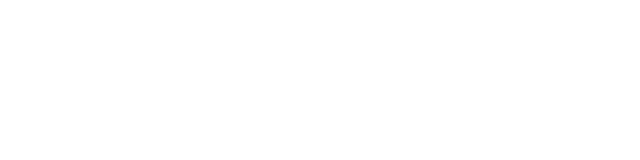
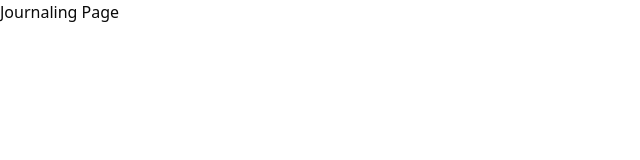
Before and after one commit to bitxHunt/hopefu, a React (Vite) app in the folder client/: page /journaling in a window 1280 px wide. Before the commit this address had no page. Shown: the top 160 px of the page, without its empty margins (0-640 px from the left). Built offline with nearby package versions, Linux system fonts and the light colour scheme.

Commit message:
feat(): sth

```diff
--- a/client/src/App.tsx
+++ b/client/src/App.tsx
@@ -2,12 +2,16 @@
 
 // Features Routes
 import { Quiz } from "./features/quiz/components/quiz";
+import { Inventory } from "./features/inventory/components/inventory";
+import { Journaling } from "./features/journaling/components/Journaling";
 
 export function App() {
   return (
     <Router>
       <Routes>
         <Route path="/" element={<Quiz />}></Route>
+        <Route path="/inventory" element={<Inventory />}></Route>
+        <Route path="/journaling" element={<Journaling />}></Route>
       </Routes>
     </Router>
   );
--- /dev/null
+++ b/client/src/features/inventory/components/inventory.tsx
@@ -0,0 +1,9 @@
+import React, { useState } from 'react';
+
+export function Inventory() {
+
+
+  return (
+    <div>Inventory Page</div>
+  );
+}
--- /dev/null
+++ b/client/src/features/journaling/components/journaling.jsx
@@ -0,0 +1,9 @@
+import React, { useState } from 'react';
+
+export function Journaling() {
+
+
+  return (
+    <div>Journaling Page</div>
+  );
+}
```
Also changed, not shown: client/src/features/quiz/components/inventory.tsx (deleted), client/src/features/quiz/components/quiz.tsx (line endings or trailing spaces).
